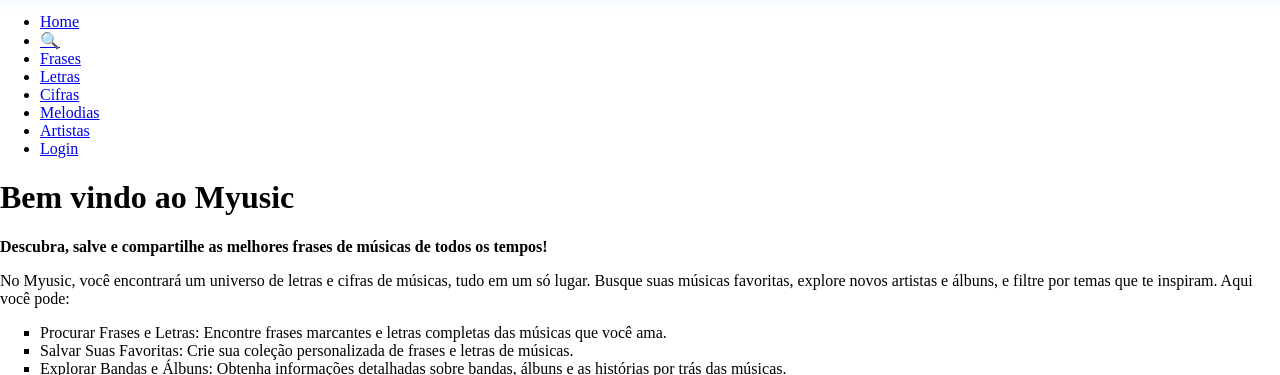
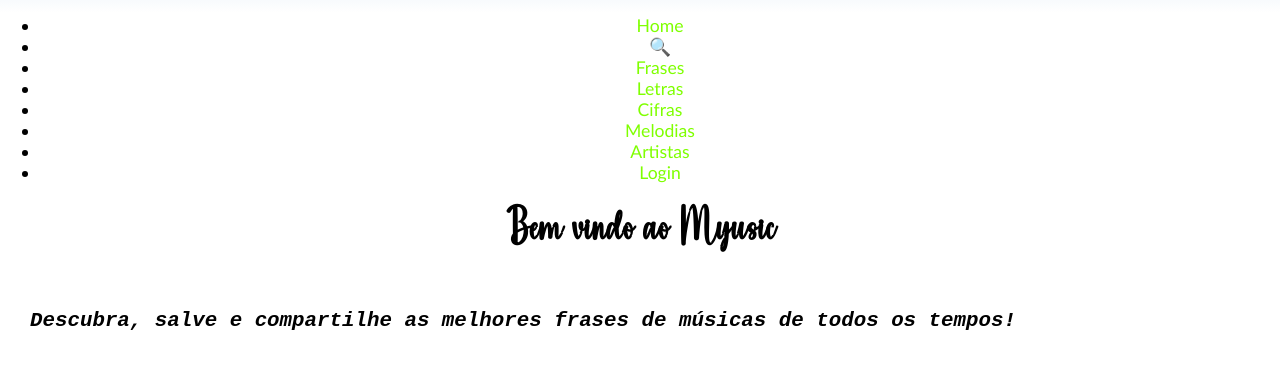
Before and after one commit to ElemCazumba/Myusic, a plain HTML site: page site-exemplo/Home/index.html in a window 1280 px wide. Shown: the part 387-762 px from the top of the page. Drawn offline with nearby package versions, Linux system fonts and the light colour scheme.

Commit message:
Add fontes externas
Foi feito um breve estudo de fontes e adicionado/testado fontes externas

```diff
--- a/site-exemplo/Home/index.html
+++ b/site-exemplo/Home/index.html
@@ -5,13 +5,13 @@
     <meta name="viewport" content="width=device-width, initial-scale=1.0">
     <link rel="shortcut icon" href="imagens/favicon-32x32.png" type="image/x-icon">
     <title>Myusic</title>
-    <link rel="stylesheet" href="style.css">
+    <link rel="stylesheet" href="styleHome.css">
 </head>
 <body>
     <div><img src="imagens/img M intro recorte full 500.png" alt="Logo da introdução"></div>
     <header>
         <nav>
-            <ul>
+            <ul id="menu">
                 <li>
                     <a href="index.html">Home</a>
                 </li>
@@ -30,7 +30,7 @@
     </header>
 
     <h1>Bem vindo ao Myusic</h1>
-    <p><strong>Descubra, salve e compartilhe as melhores frases de músicas de todos os tempos!</strong></p>
+    <p id="paragrafo-principal"><strong>Descubra, salve e compartilhe as melhores frases de músicas de todos os tempos!</strong></p>
     <p>No Myusic, você encontrará um universo de letras e cifras de músicas, tudo em um só lugar. Busque suas músicas favoritas, explore novos artistas e álbuns, e filtre por temas que te inspiram. Aqui você pode:
         <ul type="square">
             <li>Procurar Frases e Letras: Encontre frases marcantes e letras completas das músicas que você ama.</li>
--- a/site-exemplo/Home/style.css
+++ /dev/null
@@ -1,20 +0,0 @@
-@charset "UTF-8";
-
-body{
-  background-image: linear-gradient(to bottom, rgb(31, 111, 185), rgb(255, 255, 255), white);
-  width: 100%;
-  padding: 0px;
-  margin: 0px;
-  background-attachment: fixed;
-}
-div{
-    top: auto;
-    display: flex;
-    justify-content: center;
-    align-items: center;
-}
-img{
-
-    width: 30%;
-    height: 30%;
-}
--- /dev/null
+++ b/site-exemplo/Home/styleHome.css
@@ -0,0 +1,60 @@
+@charset "UTF-8";
+@import url('https://fonts.googleapis.com/css2?family=Indie+Flower&display=swap');
+@import url('https://fonts.googleapis.com/css2?family=Work+Sans:ital,wght@0,100..900;1,100..900&display=swap');
+@font-face {
+  font-family: Gladis;
+  src: url('Gladiola.otf') format(opentype), url('Gladiola.ttf') format(truetype);
+}
+body{
+  background-image: linear-gradient(to bottom, rgb(31, 111, 185), rgb(255, 255, 255), white);
+  width: 100%;
+  padding: 0px;
+  margin: 0px;
+  background-attachment: fixed;
+}
+h1{
+  font-family: Gladis, Cambria, Cochin, Georgia, Times, 'Times New Roman', serif;
+  font-weight: bolder;
+  font-size: 2.5em;
+  text-align: center;
+}
+p{
+  font-size: 1.3em;
+  padding: 30px;
+  font-family: 'Work Sans','Indie Flower','Segoe UI', Tahoma, Geneva, Verdana, sans-serif;
+  font-weight: bolder;
+  text-decoration: line-through;
+  font-style: italic;
+}
+p#paragrafo-principal{
+  font-family: 'Courier New', Courier, monospace;
+  text-decoration: none;
+}
+
+ul{
+  font-size: 1.1em;
+
+  font-family: 'Gill Sans', 'Gill Sans MT', Calibri, 'Trebuchet MS', sans-serif;
+  text-align: center;
+
+}
+a{
+  color: chartreuse;
+  text-decoration: none;
+}
+
+a:visited {
+  color: rgb(29, 24, 18);
+  text-decoration: underline;
+}
+div{
+    top: auto;
+    display: flex;
+    justify-content: center;
+    align-items: center;
+}
+img{
+
+    width: 30%;
+    height: 30%;
+}
```
Also changed, not shown: site-exemplo/frases/frases.html (+2 -0 lines), site-exemplo/Home/Gladiola.otf (added), site-exemplo/Home/Gladiola.ttf (added).
